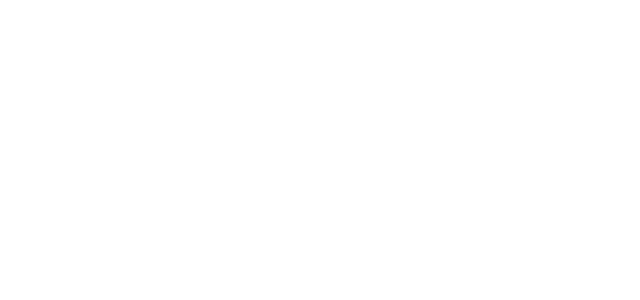
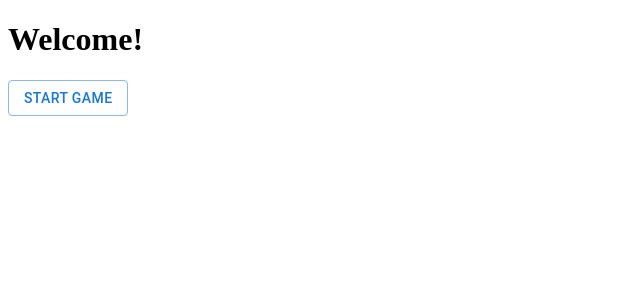
Before and after one commit to miles-no/chess-robot, a React (Create React App) app in the folder frontend/: page / in a window 1280 px wide. Before the commit this address had no page. Shown: the top 300 px of the page, without its empty margins (0-640 px from the left). Built offline with nearby package versions, Linux system fonts and the light colour scheme.

Commit message:
started on fronted

```diff
--- a/frontend/package.json
+++ b/frontend/package.json
@@ -4,6 +4,9 @@
   "private": true,
   "proxy": "http://127.0.0.1:5000",
   "dependencies": {
+    "@emotion/react": "^11.11.1",
+    "@emotion/styled": "^11.11.0",
+    "@mui/material": "^5.13.6",
     "@testing-library/jest-dom": "^5.16.5",
     "@testing-library/react": "^13.4.0",
     "@testing-library/user-event": "^13.5.0",
--- a/frontend/src/App.js
+++ b/frontend/src/App.js
@@ -1,24 +1,15 @@
-import React, { useEffect, useState } from "react";
-import {
-  BrowserRouter,
-  Navigate,
-  Route,
-  BrowserRouter as Router,
-  Routes,
-} from "react-router-dom";
+import React from "react";
+import { BrowserRouter, Route, Routes } from "react-router-dom";
+import Data from "./pages/Data";
 import Home from "./pages/Home";
 function App() {
   return (
     <div className="App">
       <BrowserRouter>
-          <Routes>
-            <Route
-              path="/home"
-              element={
-                  <Home />
-              }
-            />
-          </Routes>
+        <Routes>
+          <Route path="/" element={<Home />} />
+          <Route path="/data" element={<Data />} />
+        </Routes>
       </BrowserRouter>
     </div>
   );
--- /dev/null
+++ b/frontend/src/pages/Data/index.jsx
@@ -0,0 +1,34 @@
+import React, { useEffect, useState } from "react";
+export default function Data() {
+  const [data, setdata] = useState([
+    {
+      name: "",
+      age: "",
+      date: "",
+      programming: "",
+    },
+  ]);
+
+  useEffect(() => {
+    fetch("/data")
+      .then((res) => res.json())
+      .then((data) => {
+        setdata({
+          name: data.Name,
+          age: data.Age,
+          date: data.Date,
+          programming: data.Programming,
+        });
+        console.log(data);
+      });
+  }, []);
+
+  return (
+    <div>
+      <p>{data.name}</p>
+      <p>{data.age}</p>
+      <p>{data.date}</p>
+      <p>{data.programming}</p>
+    </div>
+  );
+}
--- /dev/null
+++ b/frontend/src/pages/Game/game.jsx
@@ -0,0 +1 @@
+export default function Game() {}
--- a/frontend/src/pages/Home/index.jsx
+++ b/frontend/src/pages/Home/index.jsx
@@ -1,34 +1,16 @@
-import React, { useEffect, useState } from "react";
-export default function Home(){
-const [data, setdata] = useState([
-    {
-      name: "",
-      age: "",
-      date: "",
-      programming: "",
-    },
-  ]);
-
-  useEffect(() => {
-    fetch("/data")
-      .then((res) => res.json())
-      .then((data) => {
-        setdata({
-          name: data.Name,
-          age: data.Age,
-          date: data.Date,
-          programming: data.Programming,
-        });
-        console.log(data);
-      });
-  }, []);
-
+import Button from "@mui/material/Button";
+import { useNavigate } from "react-router-dom";
+export default function Home() {
+  const navigate = useNavigate();
+  function startGame() {
+    navigate("/game");
+  }
   return (
     <div>
-      <p>{data.name}</p>
-      <p>{data.age}</p>
-      <p>{data.date}</p>
-      <p>{data.programming}</p>
+      <h1>Welcome!</h1>
+      <Button variant="outlined" onClick={startGame}>
+        Start Game
+      </Button>
     </div>
   );
 }
```
Also changed, not shown: 1 other file (tests, documents, lock files or other folders).
